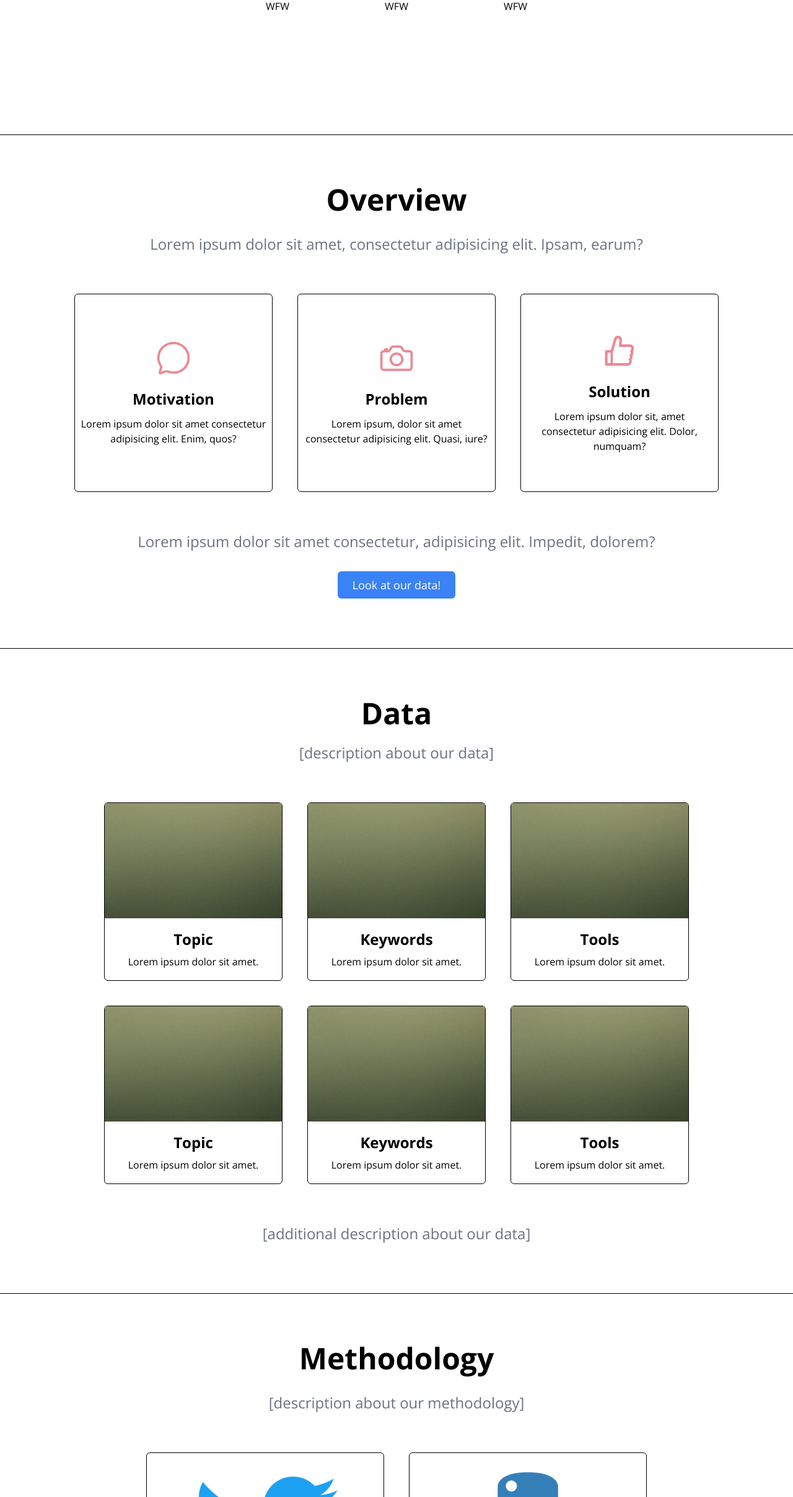
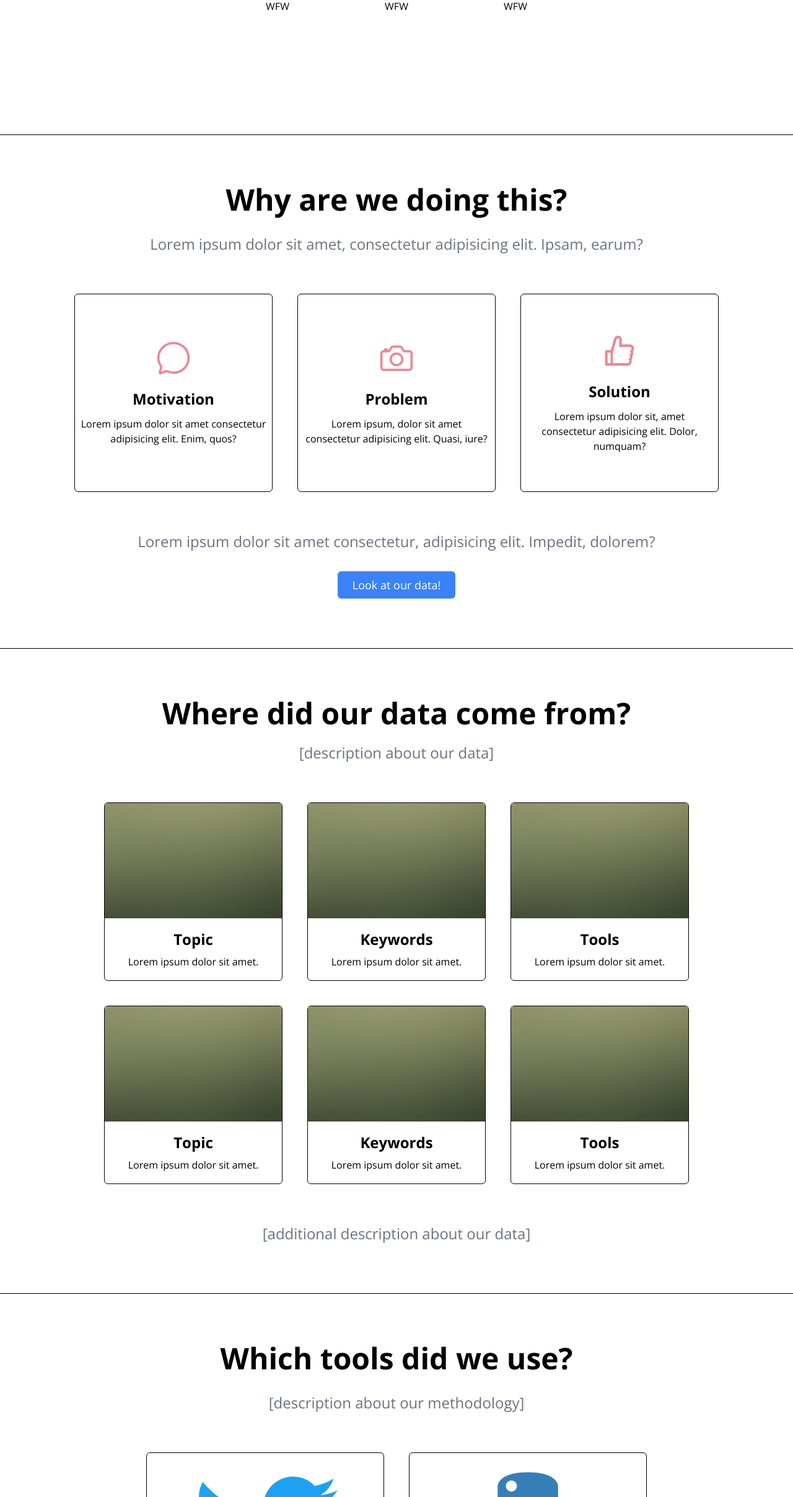
Before and after one commit to daryll-ko/cs132-portfolio, a React (Vite) app: page / in a window 1280 px wide. Shown: the part 646-3062 px from the top of the page at 62% size. Built offline with nearby package versions, Linux system fonts and the light colour scheme.

Commit message:
feat: change headings

```diff
--- a/src/components/Data.jsx
+++ b/src/components/Data.jsx
@@ -32,7 +32,9 @@ function Data() {
       id="data"
       className="border-b border-solid border-black py-20 px-6 sm:px-10 lg:px-16"
     >
-      <h1 className="mb-6 text-center text-3xl font-bold md:text-5xl">Data</h1>
+      <h1 className="mb-6 text-center text-3xl font-bold md:text-5xl">
+        Where did our data come from?
+      </h1>
       <h3 className="text-center text-lg text-gray-500 md:text-2xl">
         [description about our data]
       </h3>
--- a/src/components/Methods.jsx
+++ b/src/components/Methods.jsx
@@ -20,7 +20,7 @@ function Methods() {
       className="border-b border-solid border-black py-20 px-6 sm:px-10 lg:px-16"
     >
       <h1 className="mb-8 text-center text-3xl font-bold md:text-5xl">
-        Methodology
+        Which tools did we use?
       </h1>
       <h3 className="text-center text-lg text-gray-500 md:text-2xl">
         [description about our methodology]
--- a/src/components/Overview.jsx
+++ b/src/components/Overview.jsx
@@ -25,7 +25,7 @@ function Overview() {
       className="border-b border-solid border-black py-20 px-6 sm:px-10 lg:px-16"
     >
       <h1 className="mb-8 text-center text-3xl font-bold md:text-5xl">
-        Overview
+        Why are we doing this?
       </h1>
       <h3 className="text-center text-lg text-gray-500 md:text-2xl">
         Lorem ipsum dolor sit amet, consectetur adipisicing elit. Ipsam, earum?
```
